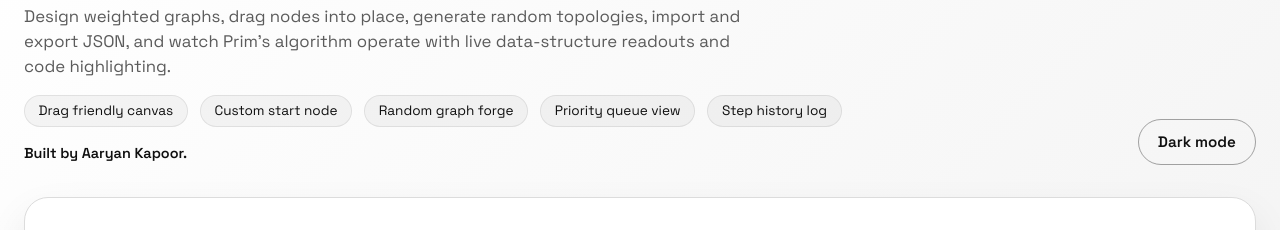
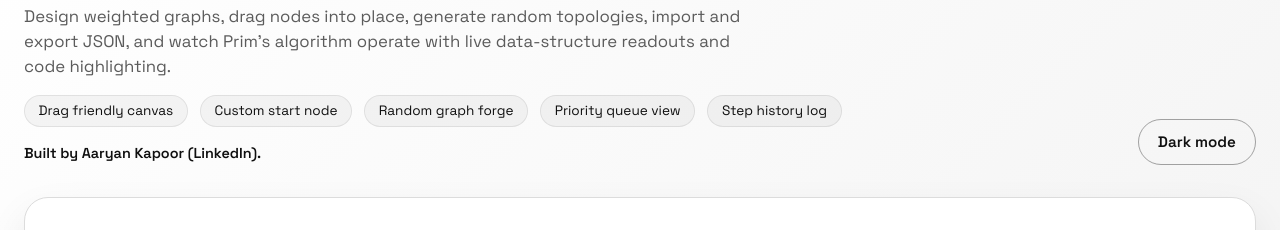
Before and after one commit to Aaryan-Kapoor/prims-algorithm, a plain HTML site: page index.html in a window 1280 px wide. Shown: the part 113-343 px from the top of the page. Drawn offline with nearby package versions, Linux system fonts and the light colour scheme.

Commit message:
Prod v1 + deploy script

```diff
--- a/index.html
+++ b/index.html
@@ -28,7 +28,7 @@
                         <span class="pill">Priority queue view</span>
                         <span class="pill">Step history log</span>
                     </div>
-                    <p class="credit-tag">Built by Aaryan Kapoor.</p>
+                    <p class="credit-tag">Built by <a href="https://www.linkedin.com/in/theaaryankapoor/" target="_blank" rel="noreferrer">Aaryan Kapoor (LinkedIn)</a>.</p>
                 </div>
                 <div class="hero-actions">
                     <button id="themeToggle" class="btn btn-ghost">Dark mode</button>
@@ -236,7 +236,7 @@
                 <h3 class="insight-title">Step history</h3>
                 <ul id="historyList" class="history-list"></ul>
             </div>
-            <p class="credit-tag credit-foot">Built by Aaryan Kapoor · MST obsessive.</p>
+            <p class="credit-tag credit-foot">Built by <a href="https://www.linkedin.com/in/theaaryankapoor/" target="_blank" rel="noreferrer">Aaryan Kapoor (LinkedIn)</a> · Prim's MST Algorithm Visualizer</p>
         </section>
     </main>
 
```
Also changed, not shown: 1 other file.
